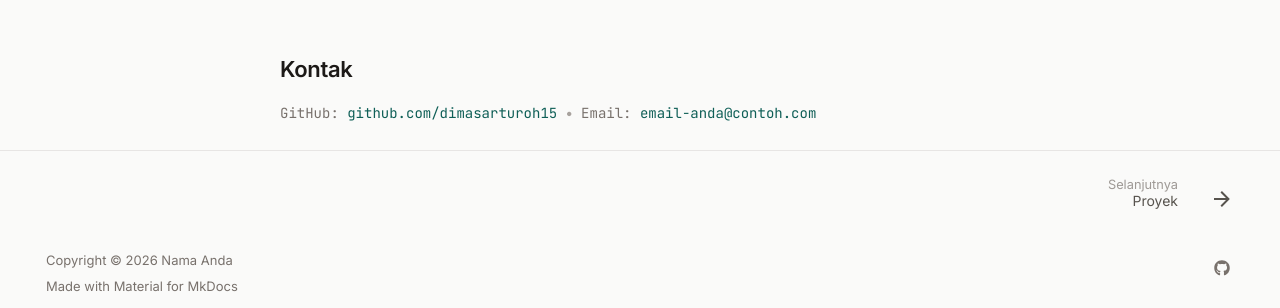
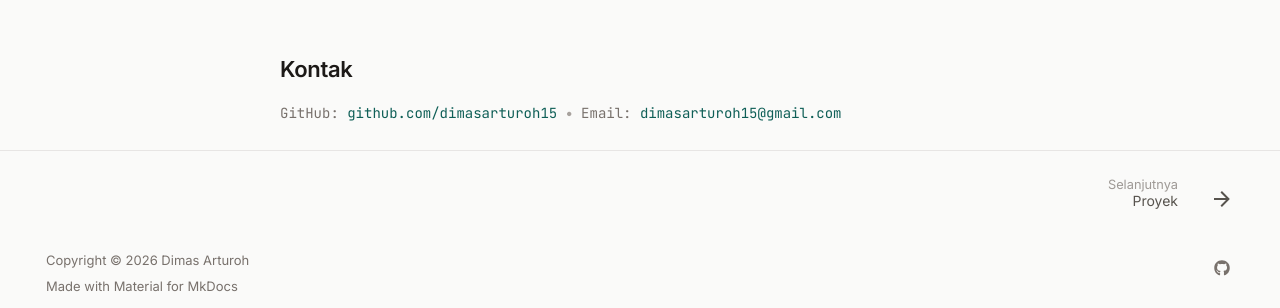
Before and after one commit to dimasarturoh15/dimasarturoh15.github.io, an MkDocs documentation site: the page built from docs/index.md, in a window 1280 px wide and 900 px high, scrolled down 537 px. Shown: the part 589-897 px from the top of the window. Built offline with MkDocs 1.6.1 and Material for MkDocs 9.7.7, drawn with Linux system fonts in a browser that asks for light colours; comment, search, counter and statistics services are not loaded.

Commit message:
Update contact email and copyright information in documentation

```diff
--- a/docs/index.md
+++ b/docs/index.md
@@ -42,4 +42,4 @@ Saya mahasiswa informatika yang sedang membangun portofolio di GitHub dari nol.
 
 ## Kontak
 
-<p class="contact">GitHub: <a href="https://github.com/dimasarturoh15">github.com/dimasarturoh15</a><span class="sep">•</span>Email: <a href="mailto:email-anda@contoh.com">email-anda@contoh.com</a></p>
+<p class="contact">GitHub: <a href="https://github.com/dimasarturoh15">github.com/dimasarturoh15</a><span class="sep">•</span>Email: <a href="mailto:email-anda@contoh.com">dimasarturoh15@gmail.com</a></p>
--- a/mkdocs.yml
+++ b/mkdocs.yml
@@ -7,7 +7,7 @@ repo_url: https://github.com/dimasarturoh15/dokumentasi-github
 repo_name: dimasarturoh15/dokumentasi-github
 edit_uri: edit/main/docs/
 
-copyright: Copyright &copy; 2026 Nama Anda
+copyright: Copyright &copy; 2026 Dimas Arturoh
 
 theme:
   name: material
```
